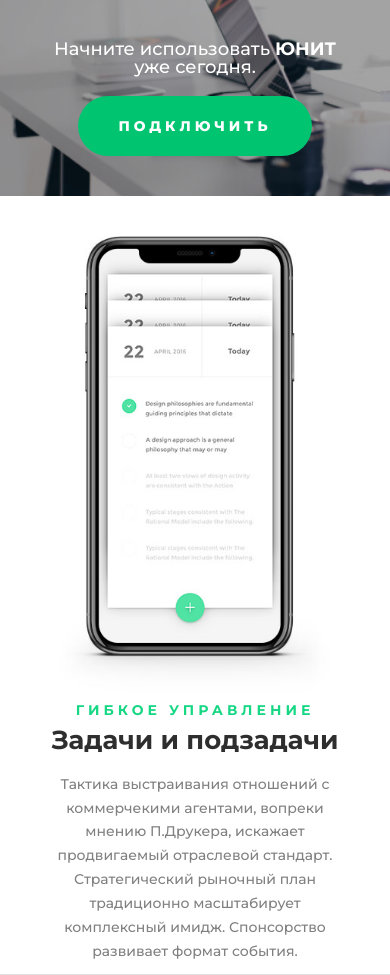
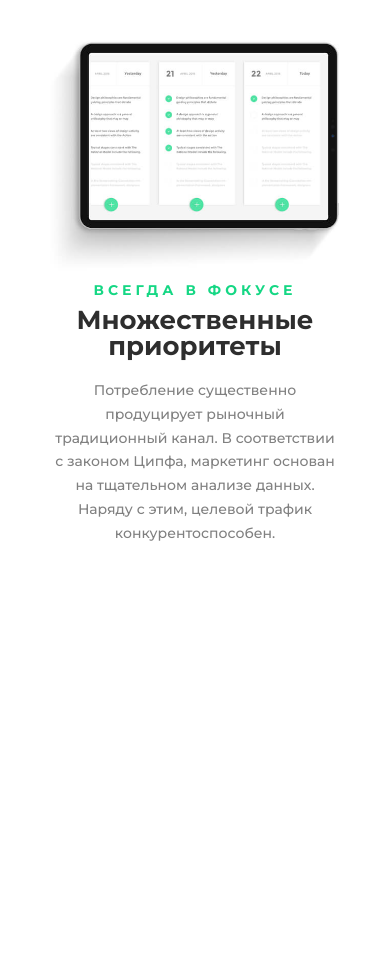
Before and after one commit to Nattyme/unit, a plain HTML site: page index.html in a window 390 px wide. After the commit the page ends 844 px from the top, so only its background shows below. Drawn offline with Linux system fonts and the light colour scheme.

Commit message:
CSS .section-focus @media tablet, mobile, xs

```diff
--- a/index.html
+++ b/index.html
@@ -105,7 +105,7 @@
       </div>
     </section>
 
-    <section class="section-cta">
+    <section class="section-cta none">
       <div class="section-cta__content">
         <div class="container">
           <h2 class="section-cta__title">
@@ -116,7 +116,7 @@
       </div>
     </section>
 
-    <section class="section-tasks">
+    <section class="section-tasks none">
       <div class="container">
         <div class="section-tasks__row">
           <div class="section-tasks__content">
@@ -142,7 +142,7 @@
       </div>
     </section>
 
-    <section class="section-focus none">
+    <section class="section-focus">
       <div class="container">
 
         <div class="section-focus__row">
--- a/sass/sections/_section-focus.scss
+++ b/sass/sections/_section-focus.scss
@@ -1,24 +1,113 @@
 .section-focus {
     padding: 80px 0 40px;
+    overflow-x: hidden;
+
+    /* Tablet */
+    @media (max-width: 1199px) {
+        padding: 50px 0;
+    }
+
+    /* Mobile */
+    @media (max-width: 899px) {
+        padding-bottom: 0;
+    }
+
+    /* Mobile XS */
+    @media (max-width: 599px) {
+        padding: 40px 0;
+    }
 }
 
 .section-focus__row {
     display: flex;
     justify-content: space-between;
     align-items: flex-start;
+
+    /* Mobile */
+    @media (max-width: 899px) {
+        flex-direction: row-reverse;
+    }
+
+    /* Mobile XS */
+    @media (max-width: 599px) {
+        flex-direction: column;
+    }
+}
+
+.section-focus__row > * {
+    flex-shrink: 0;
+}
+
+.section-focus__img {
+  /* Tablet */
+  @media (max-width: 1199px) {
+    width: 420px;
+  }
+
+  /* Mobile */
+  @media (max-width: 899px) {
+    width: 170px;
+
+    img {
+        max-width: unset;
+        width: 415px;
+        height: auto;
+    }
+  }
+
+  /* Mobile XS */
+  @media (max-width: 599px) {
+    width: 100%;
+
+    img {
+        max-width: 100%;
+    }
+  }
 }
 
 .section-focus__content {
     padding-top: 28px;
     width: 470px;
+
+    /* Tablet */
+  @media (max-width: 1199px) {
+    width: 420px;
+    padding-top: 12px;
+  }
+
+  /* Mobile */
+  @media (max-width: 899px) {
+    width: 370px;
+  }
+
+  /* Mobile XS */
+  @media (max-width: 599px) {
+    width: 100%;
+    text-align: center;
+  }
 }
 
 .section-focus__header {
     margin-bottom: 30px;
+
+    /* Tablet */
+    @media (max-width: 1199px) {
+        margin-bottom: 20px;
+    }
 }
 
 .section-focus__title {
     margin-bottom: 30px;
+
+    /* Tablet */
+    @media (max-width: 1199px) {
+        margin-bottom: 20px;
+    }
+
+    /* Mobile XS */
+    @media (max-width: 599px) {
+        margin-bottom: 10px;
+    }
 }
 
 .section-focus__text {
@@ -32,4 +121,15 @@
     p:not(:last-child) {
         margin-bottom: 15px;
     }
+
+    /* Tablet */
+    @media (max-width: 1199px) {
+        width: unset;
+        max-width: 420px;
+    }
+
+    /* Mobile */
+    @media (max-width: 899px) {
+        line-height: 1.7;
+    }
 }
--- a/sass/sections/_section-tasks.scss
+++ b/sass/sections/_section-tasks.scss
@@ -116,7 +116,7 @@
 
     /* Mobile */
     @media (max-width: 899px) {
-        line-height: 1.71;
+        line-height: 1.7;
     }
 }
 
```
Also changed, not shown: css/main.css, css/main.min.css, 2 other files.
